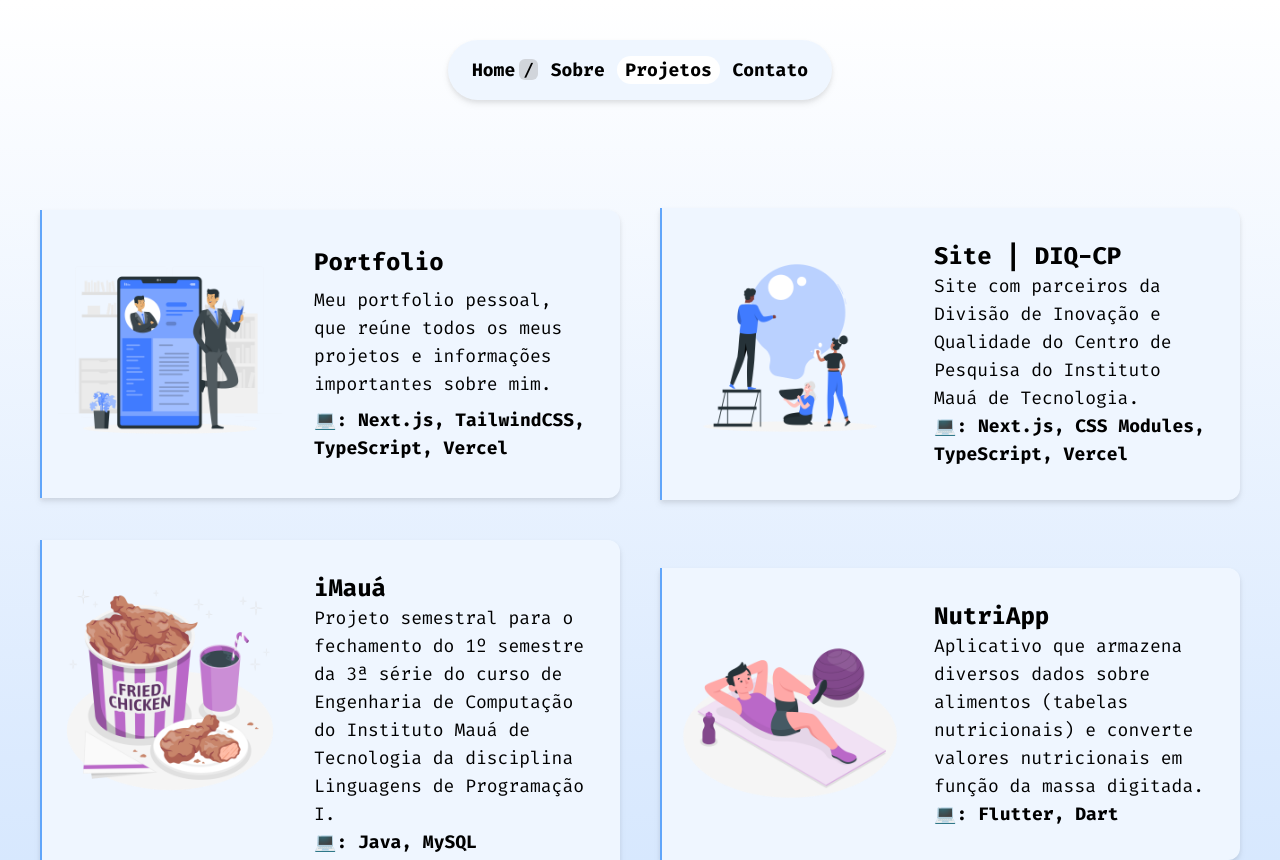
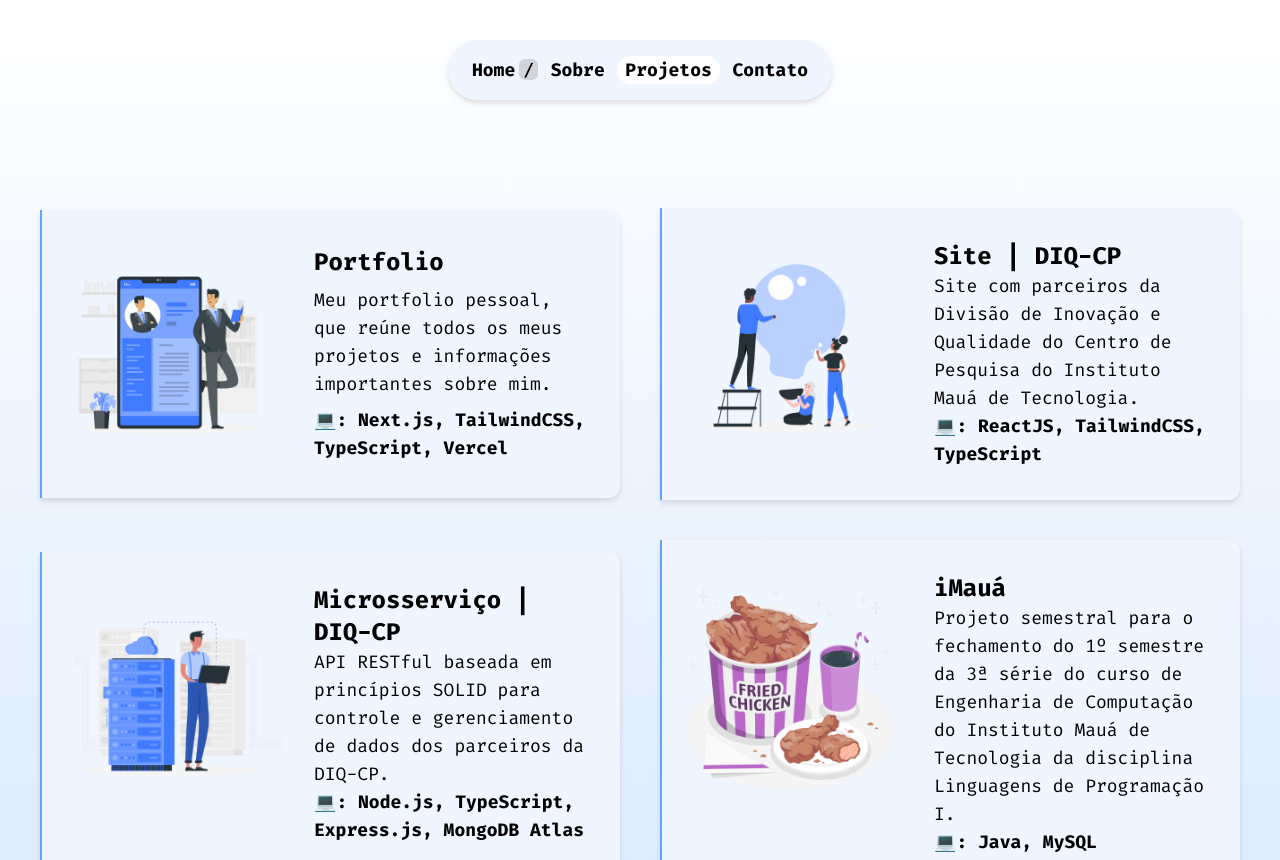
Before and after one commit to enzosakamoto/architecture-portfolio, a Next.js app: page /projects in a window 1280 px wide. Shown: the top 860 px of the page. Built offline with nearby package versions, Linux system fonts and the light colour scheme.

Commit message:
added new project

```diff
--- a/src/app/projects/projects.ts
+++ b/src/app/projects/projects.ts
@@ -1,5 +1,6 @@
 import { StaticImport } from 'next/dist/shared/lib/get-img-props'
 
+import mss from '../assets/diq-mss.png'
 import diq from '../assets/diq.png'
 import imaua from '../assets/imaua.png'
 import maualib from '../assets/maualib.png'
@@ -34,9 +35,19 @@
     text: 'Site com parceiros da Divisão de Inovação e Qualidade do Centro de Pesquisa do Instituto Mauá de Tecnologia.',
     textInEnglish:
       'Website with partners from the Innovation and Quality Division of the Mauá Institute of Technology Research Center.',
-    techs: ['Next.js', 'CSS Modules', 'TypeScript', 'Vercel'],
+    techs: ['ReactJS', 'TailwindCSS', 'TypeScript'],
     image: diq,
     link: 'https://github.com/enzosakamoto/diq-cp'
+  },
+  {
+    title: 'Microsserviço | DIQ-CP',
+    titleInEnglish: 'Microservices | DIQ-CP',
+    text: 'API RESTful baseada em princípios SOLID para controle e gerenciamento de dados dos parceiros da DIQ-CP.',
+    textInEnglish:
+      'RESTful API based in SOLID principles for data controll and management of DIP-CP Partners.',
+    techs: ['Node.js', 'TypeScript', 'Express.js', 'MongoDB Atlas'],
+    image: mss,
+    link: 'https://github.com/enzosakamoto/diq-mss-companies'
   },
   {
     title: 'iMauá',
@@ -64,7 +75,7 @@
     text: 'Portal interno para os membros da entidade Dev. Community Mauá, para controle de horas e registro de atividades e projetos.',
     textInEnglish:
       'Internal portal for members of the Dev. Community Mauá entity, for time control and registration of activities and projects.',
-    techs: ['Next.js', 'CSS Modules', 'TypeScript'],
+    techs: ['ReactJS', 'TailwindCSS', 'TypeScript'],
     image: portal,
     link: 'https://github.com/Maua-Dev/portal_interno_front'
   },
```
Also changed, not shown: src/app/assets/diq-mss.png (added).
